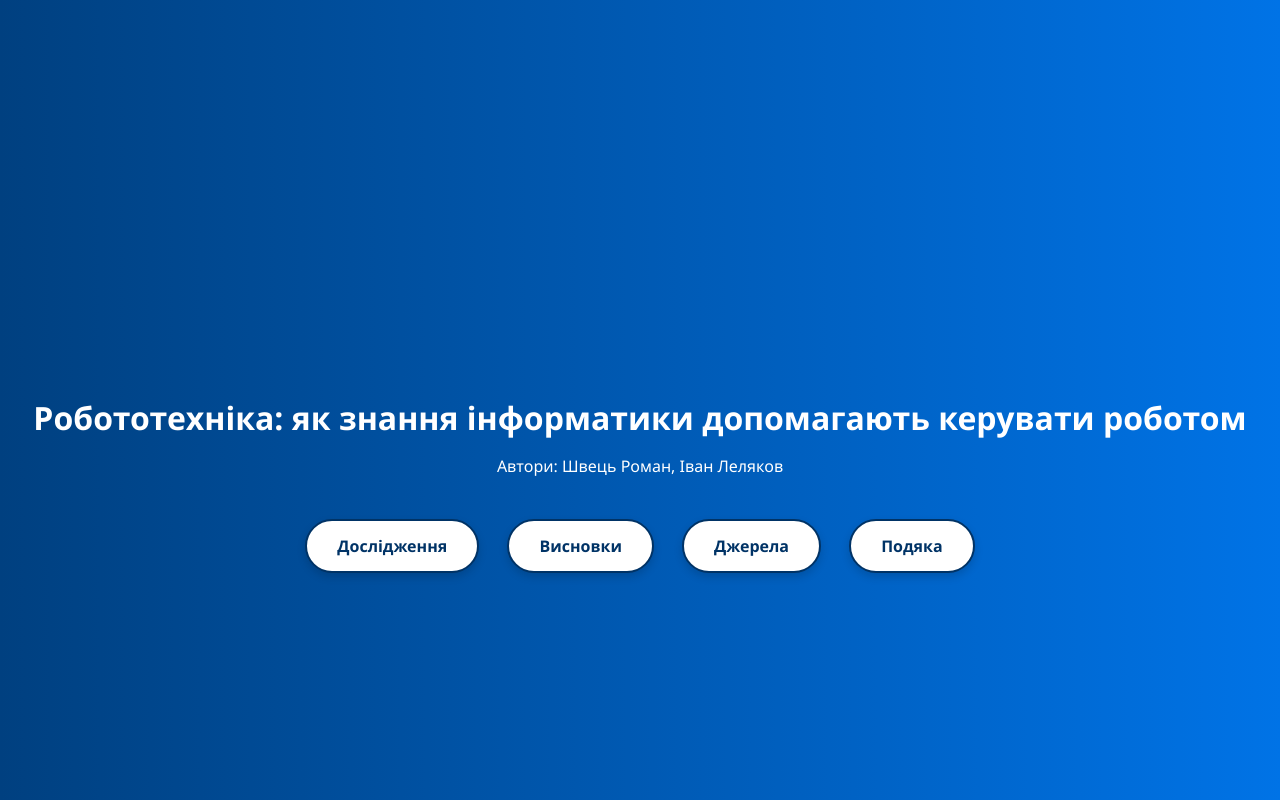
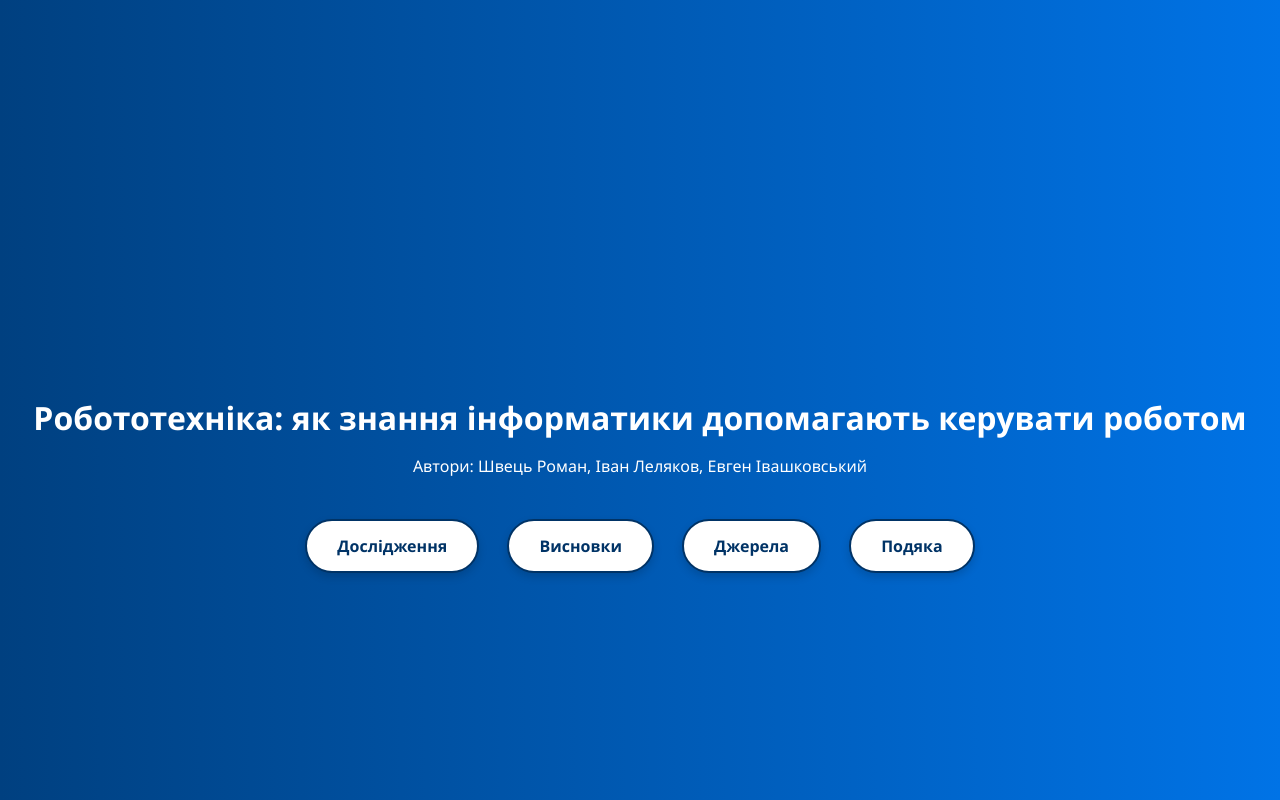
Before and after one commit to Roman484-we/Proect, a plain HTML site: page index.html in a window 1280 px wide. Shown: the top 800 px of the page. Drawn offline with Linux system fonts and the light colour scheme.

Commit message:
Update index.html

```diff
--- a/index.html
+++ b/index.html
@@ -9,7 +9,7 @@
   <header class="main-header">
     <div class="header-content">
       <h1>Робототехніка: як знання інформатики допомагають керувати роботом</h1>
-      <p>Автори: Швець Роман, Іван Леляков</p>
+      <p>Автори: Швець Роман, Іван Леляков, Евген Івашковський</p>
       <div class="button-menu">
         <a href="doslidzhennya.html" class="menu-button">Дослідження</a>
         <a href="visnovky.html" class="menu-button">Висновки</a>
```
